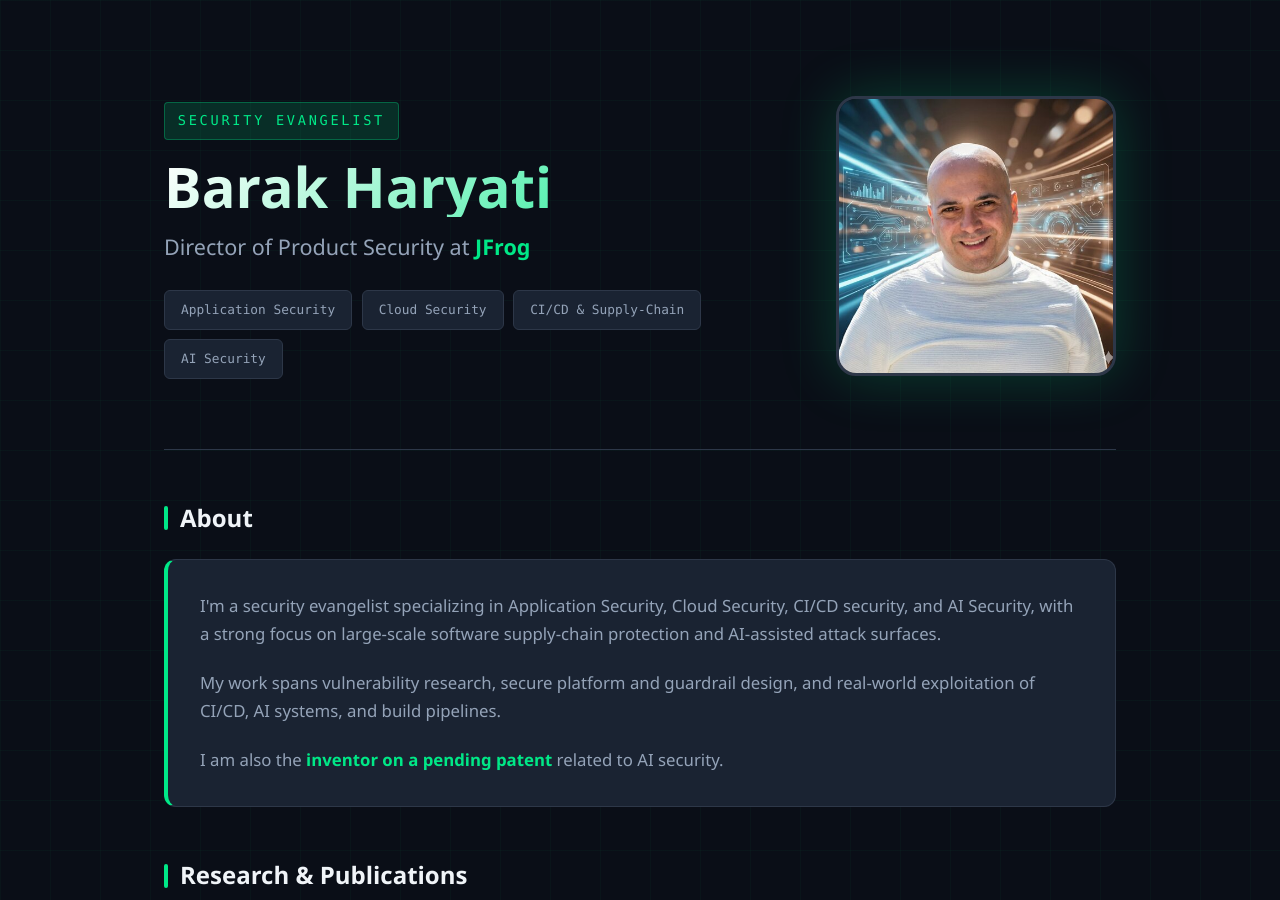
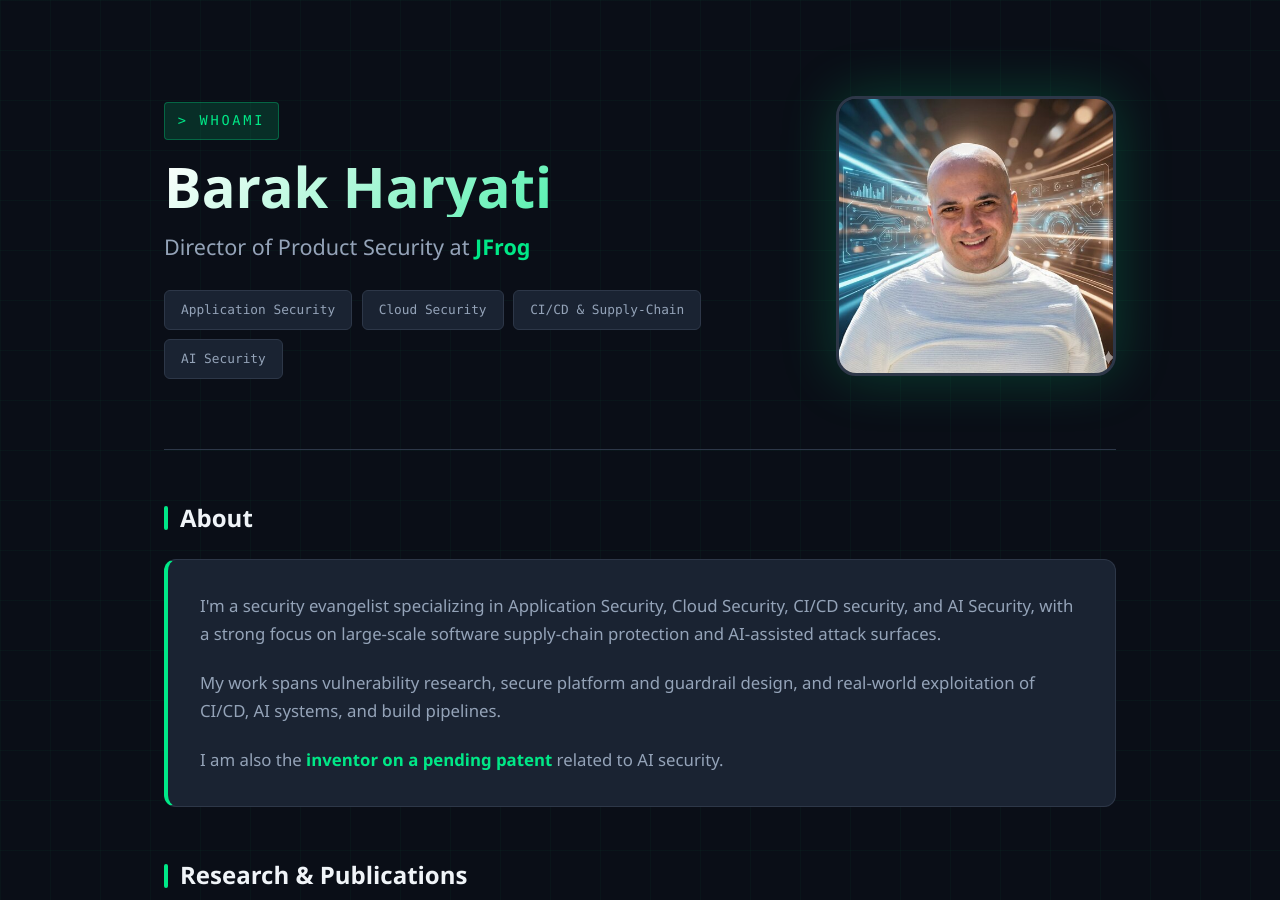
Before and after one commit to barakharyati/barakharyati, a Jekyll site: the page built from index.md, in a window 1280 px wide and 900 px high. Built offline with Jekyll 4.4.1, drawn with Linux system fonts in a browser that asks for light colours.

Commit message:
Change label to terminal-style whoami

```diff
--- a/index.md
+++ b/index.md
@@ -5,7 +5,7 @@ title: Barak Haryati
 
 <section class="hero">
   <div class="hero-content">
-    <span class="hero-label">Security Evangelist</span>
+    <span class="hero-label">> whoami</span>
     <h1>Barak Haryati</h1>
     <p class="hero-title">Director of Product Security at <strong>JFrog</strong></p>
     <div class="expertise-tags">
```
